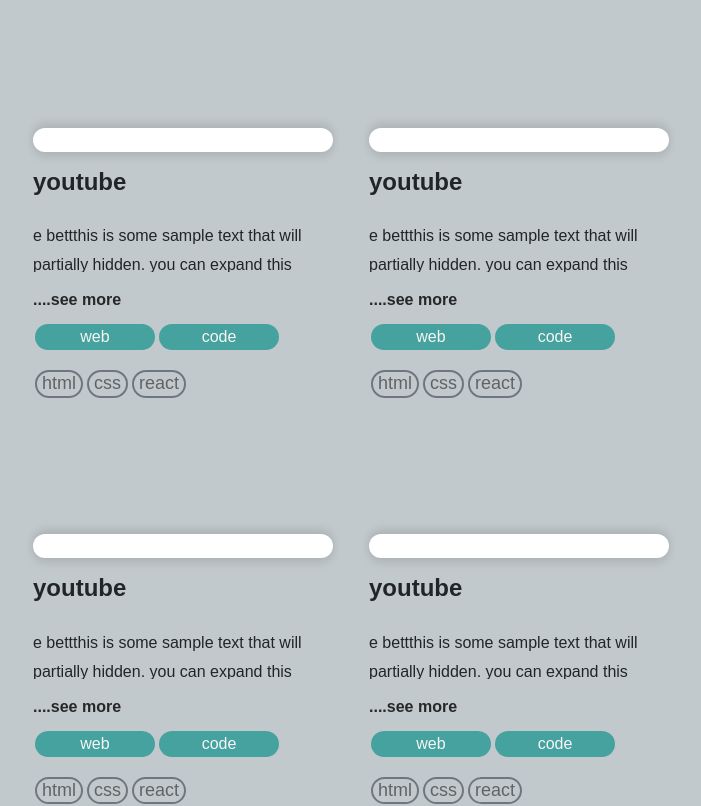
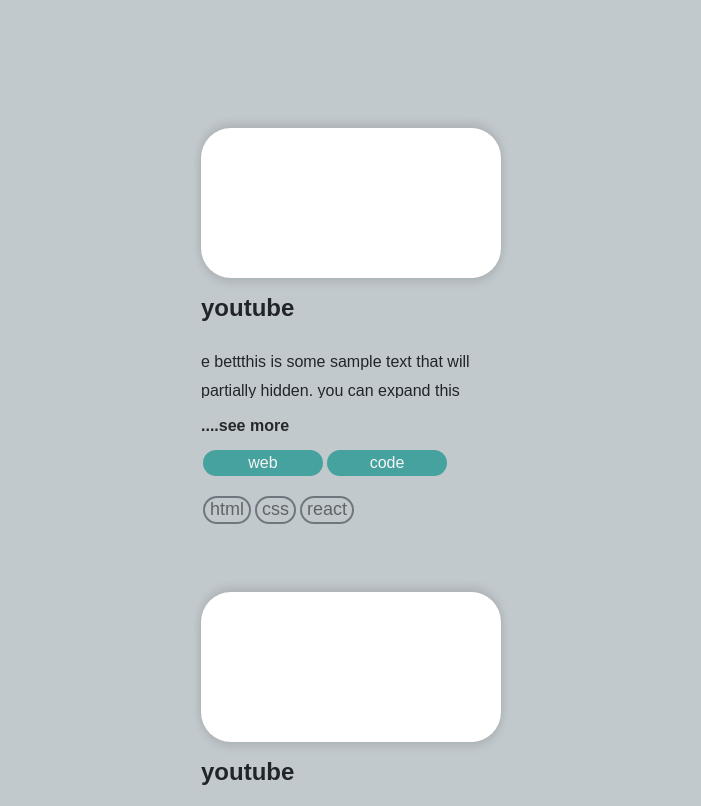
Before and after one commit to Mustapha377/full-stack-porfolio, a React (Vite) app: page / in a window 1280 px wide. Shown: the part 1808-2614 px from the top of the page, without its empty margins (289-990 px from the left). Built offline with nearby package versions, Linux system fonts and the light colour scheme.

Commit message:
test browser

```diff
--- a/component/project.jsx
+++ b/component/project.jsx
@@ -8,15 +8,17 @@ function Project(){
 
     return (
       <Element name="project">
-    <section className="section-container ">
+    <section className="section-container">
       <h2 className="section-heading">project</h2>
-       <div className="box-container"
+      <div className="box-container">
+       <div className="project-items"
        >
          <Box />
          <Box />
          <Box />
          <Box />
          <Box />
+        </div>
         </div>
     </section>
     </Element>
--- a/component/projectBox.jsx
+++ b/component/projectBox.jsx
@@ -12,7 +12,7 @@ const Box = () => {
   return (
     <AnimatedSection>
 
-         <div className='project-items'>
+
           <div className="project-box">
             <img></img>
             </div>
@@ -44,7 +44,7 @@ const Box = () => {
                <div  className="project-lan"><h3>css</h3></div>
                <div  className="project-lan"><h3>react</h3></div>
             </div>
-          </div>
+
 
      </AnimatedSection>
   );
--- a/index.css
+++ b/index.css
@@ -336,7 +336,7 @@ p{
 
 .project-items{
     margin-bottom: 3rem;
-    max-width: 400px;
+    max-width: 80vw;
    margin-left: 8px;
    margin-right: 8px;}
 
@@ -347,6 +347,7 @@ p{
     box-shadow: 0 5px 8px rgb(0, 0, 0, 0.1),
      -0 -5px 8px rgb(0, 0, 0, 0.1);
     max-width: 400px;
+    height: 150px;
 
 }
 
@@ -413,6 +414,8 @@ overflow: hidden;
 .project-text{
     overflow: hidden;
     transition: height 0.3s ease;
+    max-width: 300px;
+
 }
 
 .project-text.collapsed{
--- a/index.jsx
+++ b/index.jsx
@@ -1,10 +1,15 @@
-import React from "react";
-import ReactDOM from "react-dom/client";
-import {BrowserRouter} from "react-router-dom";
-import App from "./component/App";
+import React from 'react';
+import { StrictMode } from 'react';
+import { createRoot } from 'react-dom/client';
+import { BrowserRouter } from 'react-router-dom';
+import App from './component/App';
 
-const root = ReactDOM.createRoot(document.getElementById("root"));
+const root = createRoot(document.getElementById('root'));
 root.render(
+  <StrictMode>
     <BrowserRouter>
-      <App />
-    </BrowserRouter>)
+       <App />
+    </BrowserRouter>
+
+  </StrictMode>
+);
```
